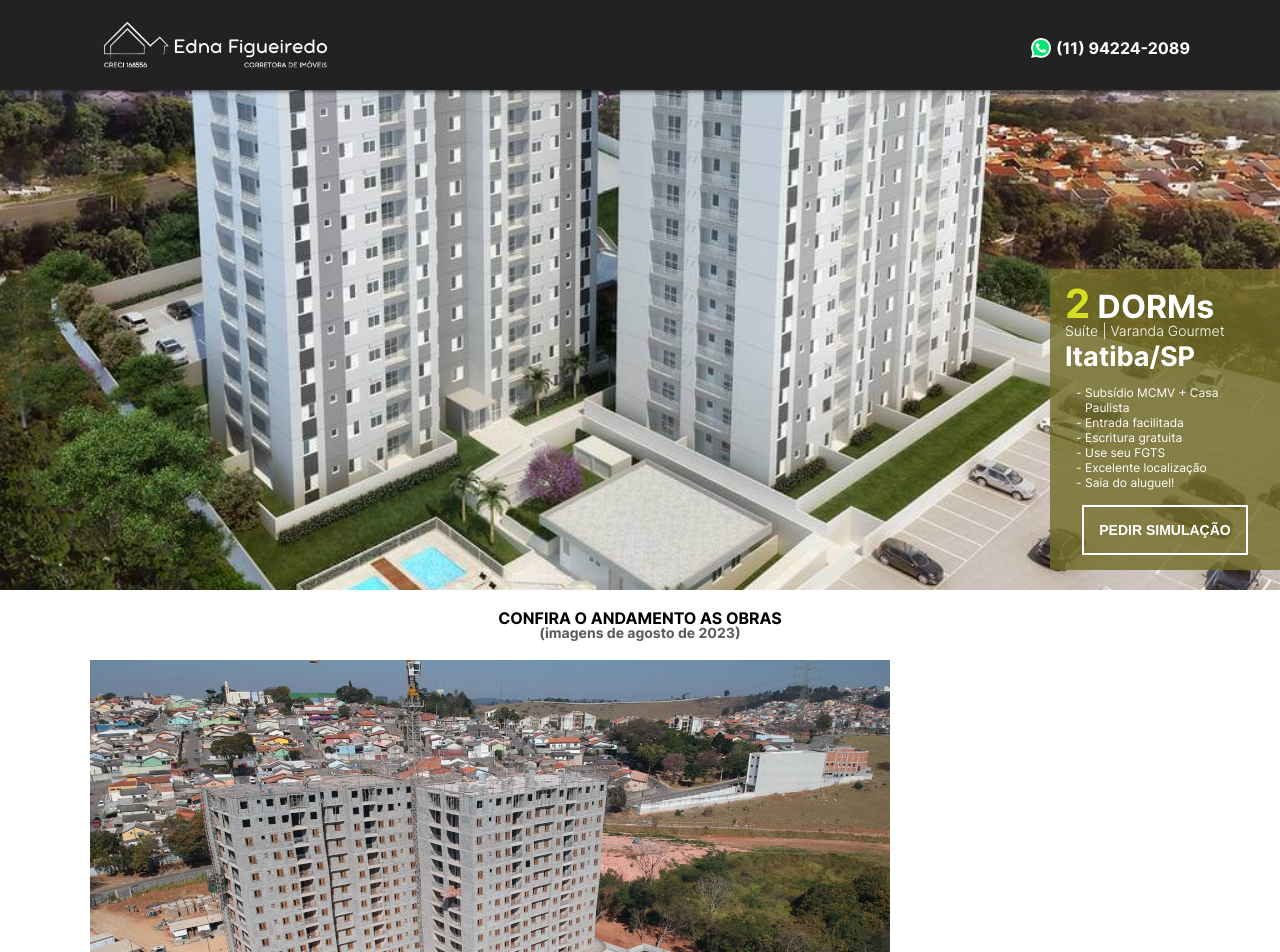
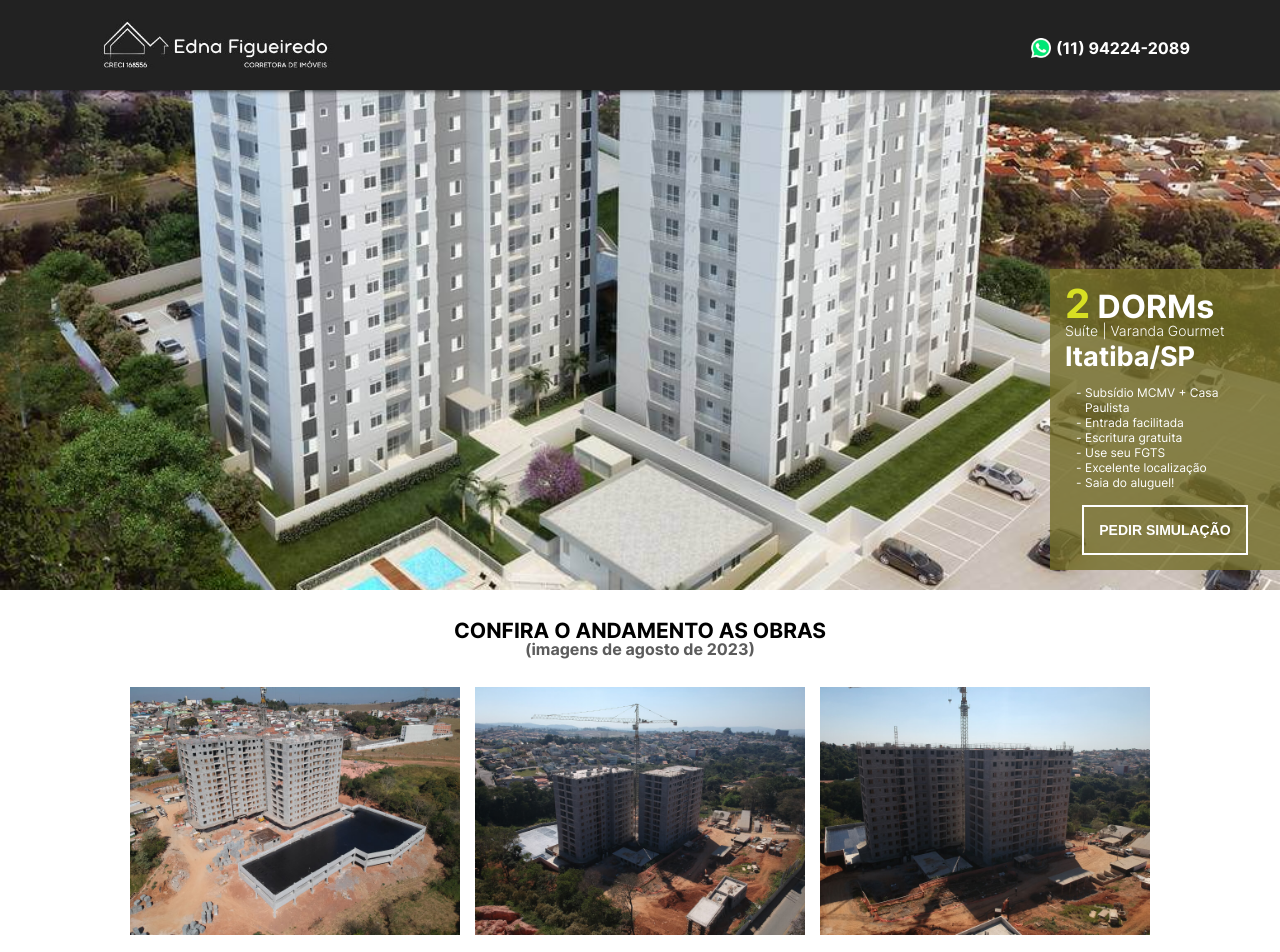
Before and after one commit to sigmaJHS/edna-figueiredo, a React (Create React App) app in the folder client/: page / in a window 1280 px wide. Shown: the top 952 px of the page. Built offline with nearby package versions, Linux system fonts and the light colour scheme.

Commit message:
Made the progress gallery responsive for larger devices

```diff
--- a/client/src/components/ProgressGallery.module.scss
+++ b/client/src/components/ProgressGallery.module.scss
@@ -2,6 +2,10 @@
 
 #progress {
   margin-top: 20px;
+
+  @include breakpoint-min (sm) {
+    margin-top: 30px;
+  }
 
   h3 {
     text-transform: uppercase;
@@ -10,6 +14,10 @@
 
     @include breakpoint-min (xs) {
       font-size: 16px;
+    }
+
+    @include breakpoint-min (xl) {
+      font-size: 21px;
     }
   }
 
@@ -21,11 +29,28 @@
     @include breakpoint-min (xs) {
       font-size: 14px;
     }
+
+    @include breakpoint-min (xl) {
+      font-size: 16px;
+    }
   }
 
   .images {
     li {
       margin-top: 20px;
+
+      @include breakpoint-min (sm) {
+        margin-top: 30px;
+      }
+
+      @include breakpoint-min (md) {
+        display: inline-block;
+        width: 30%;
+
+        &:not(:first-of-type) {
+          margin-left: 15px;
+        }
+      }
 
       img {
         max-width: 100%;
--- a/client/src/style/main.scss
+++ b/client/src/style/main.scss
@@ -29,6 +29,7 @@ ul {
 }
 
 .container {
+  text-align: center;
   padding: 0 5px;
 
   @include breakpoint-min (xs) {
```
